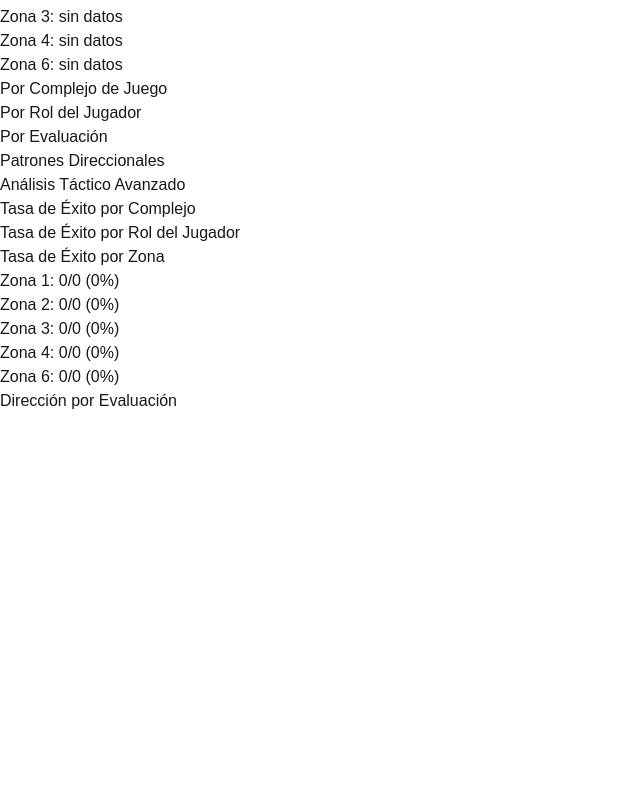
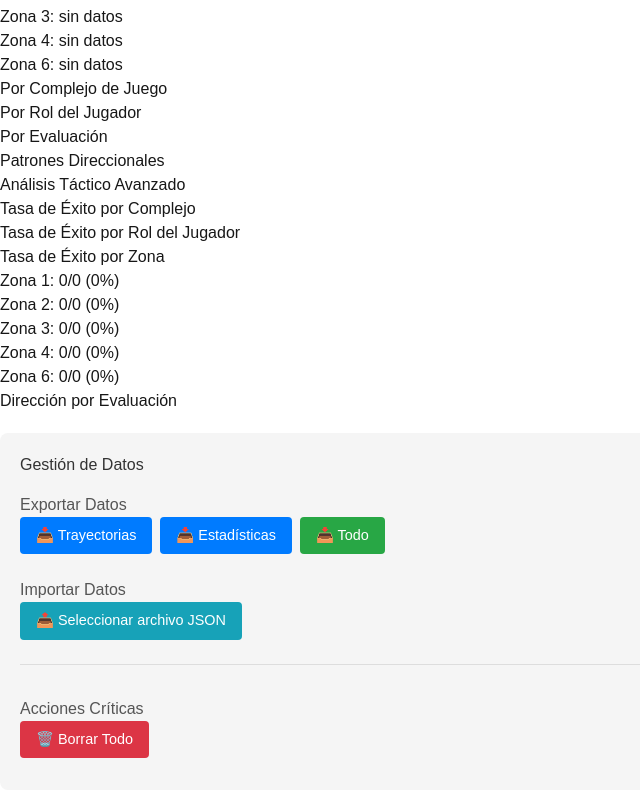
Before and after one commit to DiagoGar/VolyStats, a Next.js app: page / in a window 1280 px wide. Shown: the part 1250-2046 px from the top of the page, without its empty margins (0-640 px from the left). Before the commit the page ends 1663 px from the top, so only its background shows below. Built offline with nearby package versions, Linux system fonts and the light colour scheme.

Commit message:
se hacen cambios para poder implementar una base de datos. y se permite la importacion y exportacion de datos

```diff
--- a/src/app/page.tsx
+++ b/src/app/page.tsx
@@ -3,12 +3,31 @@
 import { Court } from "@/components/Court/Court";
 import { StatsPanel } from "@/components/Stats/StatsPanel";
 import { Stats } from "@/components/Stats/Stats";
+import { DataExportImport } from "@/components/DataExportImport/DataExportImport";
 import { useGameStats } from "@/hooks/useGameStats";
-import { useGameTrajectories } from "@/hooks/useGameTrajectories";
+import { useGameTrajectories, type GameTrajectories } from "@/hooks/useGameTrajectories";
+import { clearStorage, storageKeys } from "@/hooks/usePersistentStorage";
+import "@/components/DataExportImport/dataExportImport.css";
 
 export default function Page() {
   const { trajectories, addTrajectory, resetGame: resetTrajectories } = useGameTrajectories();
   const { stats, addAttack, toggleMode, resetGame: resetStats } = useGameStats(trajectories.own, trajectories.opponent);
+
+  const handleResetAll = () => {
+    resetStats();
+    resetTrajectories();
+    clearStorage(storageKeys.trajectories);
+    clearStorage(storageKeys.stats);
+  };
+
+  const handleImportTrajectories = (data: GameTrajectories) => {
+    // Lógica para importar trayectorias (se ejecutará a través de useEffect en el hook)
+    // Por ahora simplemente notificamos
+  };
+
+  const handleImportStats = (data: any) => {
+    // Lógica para importar stats
+  };
 
   return (
     <>
@@ -24,8 +43,15 @@ export default function Page() {
         onSpikeDraw={addTrajectory}
       />
 
-      {/* <StatsPanel stats={stats} /> */}
       <Stats trajectories={trajectories.own} />
+
+      <DataExportImport
+        trajectories={trajectories}
+        stats={stats}
+        onImportTrajectories={handleImportTrajectories}
+        onImportStats={handleImportStats}
+        onReset={handleResetAll}
+      />
     </>
   );
 }
--- /dev/null
+++ b/src/components/DataExportImport/DataExportImport.tsx
@@ -0,0 +1,118 @@
+import { useState } from "react";
+import { exportData, importData } from "@/hooks/usePersistentStorage";
+import type { GameTrajectories } from "@/hooks/useGameTrajectories";
+import type { GameStats } from "@/hooks/useGameStats";
+
+interface DataExportImportProps {
+  trajectories: GameTrajectories;
+  stats: any; // GameStats
+  onImportTrajectories: (data: GameTrajectories) => void;
+  onImportStats: (data: any) => void;
+  onReset: () => void;
+}
+
+export function DataExportImport({
+  trajectories,
+  stats,
+  onImportTrajectories,
+  onImportStats,
+  onReset,
+}: DataExportImportProps) {
+  const [importMessage, setImportMessage] = useState<string>("");
+
+  const handleExportTrajectories = () => {
+    const timestamp = new Date().toISOString().slice(0, 10);
+    exportData(trajectories, `voley-stats-trajectories-${timestamp}.json`);
+  };
+
+  const handleExportStats = () => {
+    const timestamp = new Date().toISOString().slice(0, 10);
+    exportData(stats, `voley-stats-stats-${timestamp}.json`);
+  };
+
+  const handleExportAll = () => {
+    const allData = { trajectories, stats, timestamp: new Date().toISOString() };
+    const timestamp = new Date().toISOString().slice(0, 10);
+    exportData(allData, `voley-stats-complete-${timestamp}.json`);
+  };
+
+  const handleImportFile = async (e: React.ChangeEvent<HTMLInputElement>) => {
+    const file = e.target.files?.[0];
+    if (!file) return;
+
+    try {
+      const data = await importData<any>(file);
+      if (!data) {
+        setImportMessage("Error: archivo inválido");
+        return;
+      }
+
+      // Detectar qué tipo de datos se importan
+      if (data.trajectories && data.stats) {
+        // Archivo completo
+        onImportTrajectories(data.trajectories);
+        onImportStats(data.stats);
+        setImportMessage("✓ Datos completos importados exitosamente");
+      } else if (data.own && data.opponent) {
+        // Trayectorias
+        onImportTrajectories(data);
+        setImportMessage("✓ Trayectorias importadas exitosamente");
+      } else {
+        // Stats
+        onImportStats(data);
+        setImportMessage("✓ Estadísticas importadas exitosamente");
+      }
+
+      setTimeout(() => setImportMessage(""), 3000);
+    } catch (err) {
+      setImportMessage("Error al importar archivo");
+    }
+  };
+
+  return (
+    <section className="data-export-import">
+      <h2>Gestión de Datos</h2>
+
+      <div className="export-section">
+        <h3>Exportar Datos</h3>
+        <button onClick={handleExportTrajectories} className="export-btn">
+          📥 Trayectorias
+        </button>
+        <button onClick={handleExportStats} className="export-btn">
+          📥 Estadísticas
+        </button>
+        <button onClick={handleExportAll} className="export-btn primary">
+          📥 Todo
+        </button>
+      </div>
+
+      <div className="import-section">
+        <h3>Importar Datos</h3>
+        <label className="import-label">
+          📤 Seleccionar archivo JSON
+          <input
+            type="file"
+            accept=".json"
+            onChange={handleImportFile}
+            className="import-input"
+          />
+        </label>
+        {importMessage && <p className="import-message">{importMessage}</p>}
+      </div>
+
+      <div className="danger-section">
+        <h3>Acciones Críticas</h3>
+        <button
+          className="danger-btn"
+          onClick={() => {
+            if (confirm("¿Estás seguro de que deseas borrar TODO? Esta acción no se puede deshacer.")) {
+              onReset();
+            }
+          }}
+        >
+          🗑️ Borrar Todo
+        </button>
+      </div>
+    </section>
+  );
+}
--- /dev/null
+++ b/src/components/DataExportImport/dataExportImport.css
@@ -0,0 +1,98 @@
+.data-export-import {
+  padding: 20px;
+  background: #f5f5f5;
+  border-radius: 8px;
+  margin: 20px 0;
+}
+
+.data-export-import h2 {
+  margin-top: 0;
+  color: #333;
+}
+
+.data-export-import h3 {
+  margin-top: 16px;
+  color: #555;
+  font-size: 1rem;
+}
+
+.export-section,
+.import-section,
+.danger-section {
+  margin: 12px 0;
+}
+
+.export-btn,
+.import-label > button {
+  padding: 8px 16px;
+  margin-right: 8px;
+  margin-bottom: 8px;
+  border: none;
+  border-radius: 4px;
+  background: #007bff;
+  color: white;
+  cursor: pointer;
+  font-size: 0.9rem;
+  transition: background 0.2s;
+}
+
+.export-btn:hover {
+  background: #0056b3;
+}
+
+.export-btn.primary {
+  background: #28a745;
+}
+
+.export-btn.primary:hover {
+  background: #1e7e34;
+}
+
+.import-label {
+  display: inline-block;
+  padding: 8px 16px;
+  background: #17a2b8;
+  color: white;
+  border-radius: 4px;
+  cursor: pointer;
+  font-size: 0.9rem;
+  transition: background 0.2s;
+}
+
+.import-label:hover {
+  background: #117a8b;
+}
+
+.import-input {
+  display: none;
+}
+
+.import-message {
+  margin-top: 8px;
+  padding: 8px;
+  background: #d4edda;
+  color: #155724;
+  border-radius: 4px;
+  font-size: 0.9rem;
+}
+
+.danger-section {
+  margin-top: 24px;
+  padding-top: 16px;
+  border-top: 1px solid #ddd;
+}
+
+.danger-btn {
+  padding: 8px 16px;
+  background: #dc3545;
+  color: white;
+  border: none;
+  border-radius: 4px;
+  cursor: pointer;
+  font-size: 0.9rem;
+  transition: background 0.2s;
+}
+
+.danger-btn:hover {
+  background: #c82333;
+}
--- a/src/hooks/useGameStats.ts
+++ b/src/hooks/useGameStats.ts
@@ -1,6 +1,7 @@
-import { useState } from "react";
+import { useState, useEffect } from "react";
 import type { Zone, MatchStats, Mode } from "@/types/stats";
 import type { SpikeTrajectoriesByZone } from "./useGameTrajectories";
+import { usePersistentStorage, loadFromStorage, storageKeys } from "./usePersistentStorage";
 
 const initialTeamStats: MatchStats = {
   zones: {
@@ -31,10 +32,16 @@ function calculateStatsFromTrajectories(trajectories: SpikeTrajectoriesByZone):
 }
 
 export function useGameStats(ownTrajectories: SpikeTrajectoriesByZone, opponentTrajectories: SpikeTrajectoriesByZone) {
-  const [manualStats, setManualStats] = useState<GameStats>({
-    own: initialTeamStats,
-    opponent: initialTeamStats,
+  const [manualStats, setManualStats] = useState<GameStats>(() => {
+    // Cargar del localStorage al inicializar
+    return loadFromStorage<GameStats>(storageKeys.stats, {
+      own: initialTeamStats,
+      opponent: initialTeamStats,
+    });
   });
+
+  // Persitir cambios automáticamente
+  usePersistentStorage(storageKeys.stats, manualStats);
 
   const stats: GameStats = {
     own: {
--- a/src/hooks/useGameTrajectories.ts
+++ b/src/hooks/useGameTrajectories.ts
@@ -1,7 +1,8 @@
-import { useState } from "react";
+import { useState, useEffect } from "react";
 import type { SpikeVector, Complex, PlayerRole, Evaluation } from "@/types/spike";
 import type { Zone } from "@/types/stats";
 import { createSpikeVector } from "@/utils/spikeMath";
+import { usePersistentStorage, loadFromStorage, storageKeys } from "./usePersistentStorage";
 
 export type SpikeTrajectoriesByZone = Record<Zone, SpikeVector[]>;
 
@@ -19,10 +20,16 @@ const emptyTrajectories: SpikeTrajectoriesByZone = {
 };
 
 export function useGameTrajectories() {
-  const [trajectories, setTrajectories] = useState<GameTrajectories>({
-    own: emptyTrajectories,
-    opponent: emptyTrajectories,
+  const [trajectories, setTrajectories] = useState<GameTrajectories>(() => {
+    // Cargar del localStorage al inicializar
+    return loadFromStorage<GameTrajectories>(storageKeys.trajectories, {
+      own: emptyTrajectories,
+      opponent: emptyTrajectories,
+    });
   });
+
+  // Persitir cambios automáticamente
+  usePersistentStorage(storageKeys.trajectories, trajectories);
 
   const addTrajectory = (
     team: "own" | "opponent",
--- /dev/null
+++ b/src/hooks/usePersistentStorage.ts
@@ -0,0 +1,95 @@
+import { useEffect } from "react";
+
+const STORAGE_KEY_TRAJECTORIES = "voley-stats:trajectories";
+const STORAGE_KEY_STATS = "voley-stats:stats";
+
+/**
+ * Hook para persitencia en localStorage
+ * Guarda y recupera datos automáticamente
+ */
+export function usePersistentStorage<T>(
+  key: string,
+  value: T,
+  enabled: boolean = true
+): T | null {
+  useEffect(() => {
+    if (!enabled || typeof window === "undefined") return;
+
+    try {
+      localStorage.setItem(key, JSON.stringify(value));
+    } catch (err) {
+      console.error(`Error guardando en localStorage (${key}):`, err);
+    }
+  }, [value, key, enabled]);
+
+  return null; // Hook solo para efectos
+}
+
+/**
+ * Cargar datos del localStorage
+ */
+export function loadFromStorage<T>(key: string, defaultValue: T): T {
+  if (typeof window === "undefined") return defaultValue;
+
+  try {
+    const item = localStorage.getItem(key);
+    if (item) {
+      return JSON.parse(item) as T;
+    }
+  } catch (err) {
+    console.error(`Error cargando de localStorage (${key}):`, err);
+  }
+
+  return defaultValue;
+}
+
+/**
+ * Limpiar datos específicos del localStorage
+ */
+export function clearStorage(key: string): void {
+  if (typeof window === "undefined") return;
+
+  try {
+    localStorage.removeItem(key);
+  } catch (err) {
+    console.error(`Error limpiando localStorage (${key}):`, err);
+  }
+}
+
+/**
+ * Exportar datos como JSON
+ */
+export function exportData<T>(data: T, filename: string): void {
+  try {
+    const json = JSON.stringify(data, null, 2);
+    const blob = new Blob([json], { type: "application/json" });
+    const url = URL.createObjectURL(blob);
+    const link = document.createElement("a");
+    link.href = url;
+    link.download = filename;
+    document.body.appendChild(link);
+    link.click();
+    document.body.removeChild(link);
+    URL.revokeObjectURL(url);
+  } catch (err) {
+    console.error("Error exportando datos:", err);
+  }
+}
+
+/**
+ * Importar datos desde archivo JSON
+ */
+export async function importData<T>(file: File): Promise<T | null> {
+  try {
+    const text = await file.text();
+    return JSON.parse(text) as T;
+  } catch (err) {
+    console.error("Error importando datos:", err);
+    return null;
+  }
+}
+
+export const storageKeys = {
+  trajectories: STORAGE_KEY_TRAJECTORIES,
+  stats: STORAGE_KEY_STATS,
+};
```
